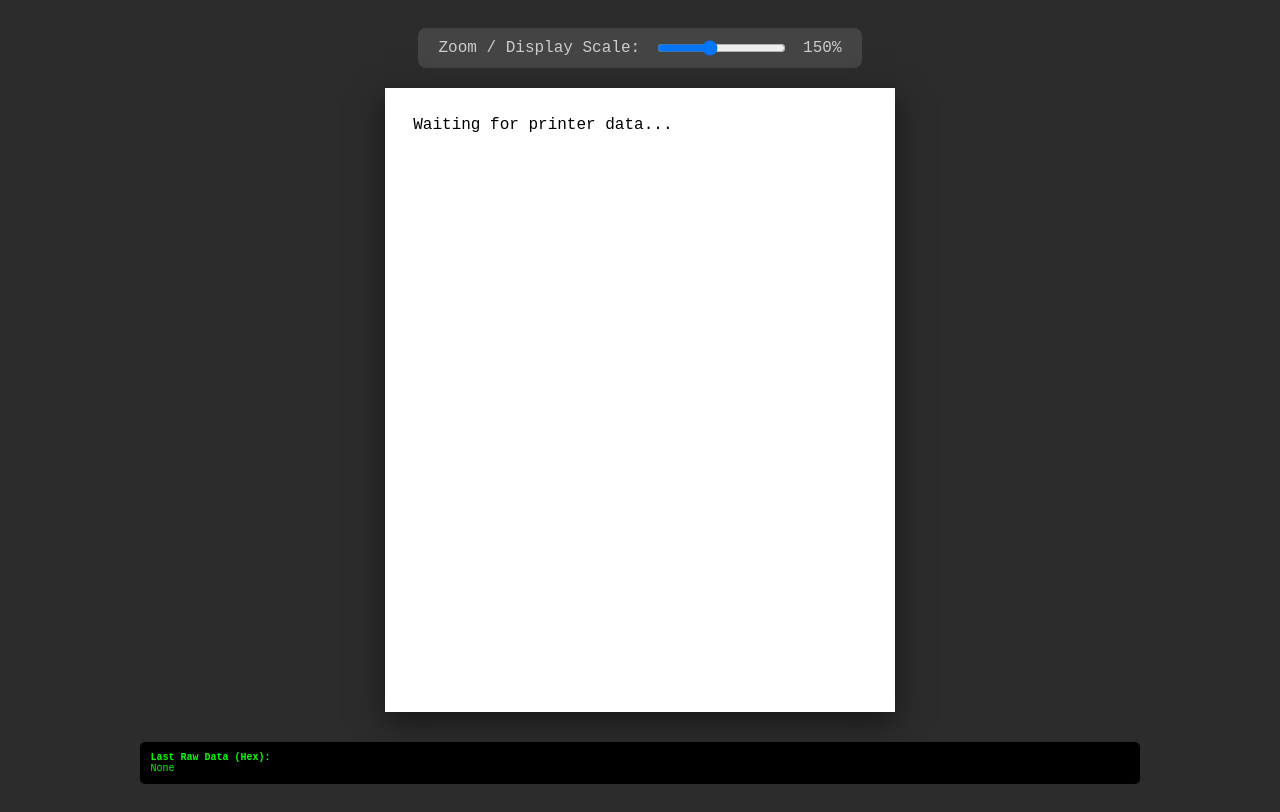
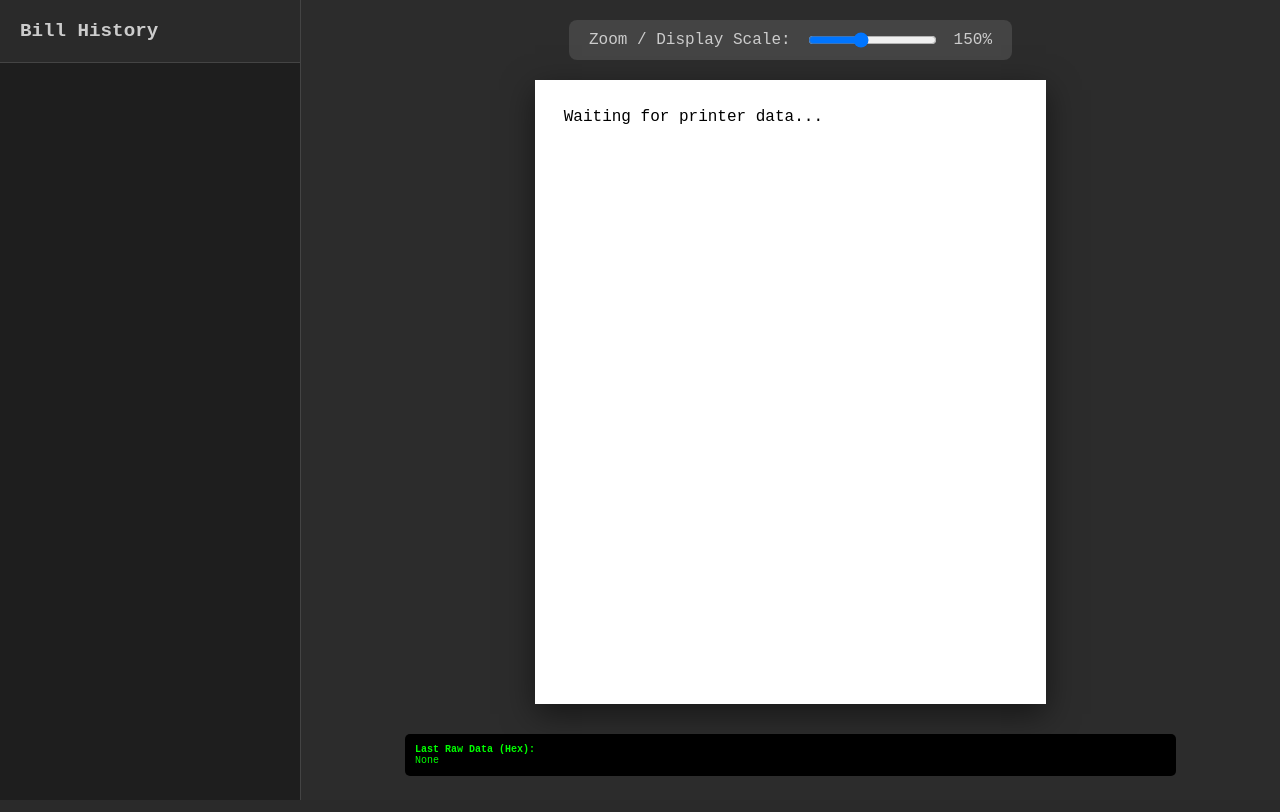
Before and after one commit to CangioUni/escpos-visualizer, a Flask app: page / in a window 1280 px wide. Run offline with Flask 3, Linux system fonts and the light colour scheme; some libraries are stand-ins or nearby versions.

Commit message:
feat: Implement bill history sidebar
Added a sidebar on the left side of the UI to show a history of received bills.
The history items include a timestamp and a brief text preview of the bill contents.
Clicking on a history item correctly recalls and displays the selected bill in the main window.
State is kept entirely in the browser memory, so reloading the page will clear the history as requested.

Co-authored-by: CangioUni <225256392+CangioUni@users.noreply.github.com>

```diff
--- a/templates/index.html
+++ b/templates/index.html
@@ -13,10 +13,76 @@
             background: #2c2c2c;
             font-family: 'Courier New', Courier, monospace;
             display: flex;
+            flex-direction: row;
+            padding: 0;
+            margin: 0;
+            color: #ccc;
+            height: 100vh;
+        }
+
+        #sidebar {
+            width: 300px;
+            background: #1e1e1e;
+            border-right: 1px solid #444;
+            display: flex;
+            flex-direction: column;
+            overflow-y: auto;
+        }
+
+        #sidebar-header {
+            padding: 20px;
+            font-size: 1.2em;
+            font-weight: bold;
+            border-bottom: 1px solid #444;
+            background: #2a2a2a;
+            position: sticky;
+            top: 0;
+        }
+
+        #sidebar-list {
+            display: flex;
+            flex-direction: column;
+        }
+
+        .history-item {
+            padding: 15px 20px;
+            border-bottom: 1px solid #333;
+            cursor: pointer;
+            transition: background 0.2s;
+        }
+
+        .history-item:hover {
+            background: #2a2a2a;
+        }
+
+        .history-item.selected {
+            background: #3a3a3a;
+            border-left: 4px solid #4CAF50;
+            padding-left: 16px;
+        }
+
+        .history-title {
+            font-weight: bold;
+            font-size: 0.9em;
+            margin-bottom: 5px;
+            color: #fff;
+        }
+
+        .history-preview {
+            font-size: 0.8em;
+            color: #aaa;
+            white-space: nowrap;
+            overflow: hidden;
+            text-overflow: ellipsis;
+        }
+
+        #main-content {
+            flex: 1;
+            display: flex;
             flex-direction: column;
             align-items: center;
             padding: 20px;
-            color: #ccc;
+            overflow-y: auto;
         }
 
         /* Controls Panel */
@@ -85,7 +151,15 @@
 </head>
 <body>
 
-    <div class="controls">
+    <div id="sidebar">
+        <div id="sidebar-header">Bill History</div>
+        <div id="sidebar-list">
+            <!-- History items will be injected here -->
+        </div>
+    </div>
+
+    <div id="main-content">
+        <div class="controls">
         <label>Zoom / Display Scale:</label>
         <input type="range" id="zoomRange" min="0.5" max="3.0" step="0.1" value="1.5">
         <span id="zoomVal">150%</span>
@@ -97,9 +171,10 @@
         </div>
     </div>
 
-    <div id="hex-log">
-        <strong>Last Raw Data (Hex):</strong>
-        <div id="hex-output">None</div>
+        <div id="hex-log">
+            <strong>Last Raw Data (Hex):</strong>
+            <div id="hex-output">None</div>
+        </div>
     </div>
 
     <script>
@@ -108,6 +183,9 @@
         const zoomVal = document.getElementById('zoomVal');
         const root = document.documentElement;
 
+        let billsHistory = [];
+        let currentSelectedId = null;
+
         // Handle Zoom Slider
         zoomRange.addEventListener('input', (e) => {
             const val = e.target.value;
@@ -115,7 +193,7 @@
             zoomVal.textContent = Math.round(val * 100) + '%';
         });
 
-        socket.on('new_bill', function(data) {
+        function renderBill(data) {
             const container = document.getElementById('bill-content');
             container.innerHTML = '';
 
@@ -136,6 +214,64 @@
             });
 
             document.getElementById('hex-output').innerText = data.raw;
+        }
+
+        function extractPreview(billData) {
+            let previewText = '';
+            for (const item of billData) {
+                if (item.type === 'text' && item.content && item.content.trim() !== '') {
+                    previewText += item.content.trim() + ' ';
+                    if (previewText.length > 50) break;
+                }
+            }
+            return previewText.trim() || 'No text content';
+        }
+
+        function renderSidebar() {
+            const sidebarList = document.getElementById('sidebar-list');
+            sidebarList.innerHTML = '';
+
+            billsHistory.forEach(record => {
+                const itemDiv = document.createElement('div');
+                itemDiv.className = 'history-item';
+                if (record.id === currentSelectedId) {
+                    itemDiv.classList.add('selected');
+                }
+
+                const titleDiv = document.createElement('div');
+                titleDiv.className = 'history-title';
+                titleDiv.textContent = record.timestamp;
+
+                const previewDiv = document.createElement('div');
+                previewDiv.className = 'history-preview';
+                previewDiv.textContent = record.preview;
+
+                itemDiv.appendChild(titleDiv);
+                itemDiv.appendChild(previewDiv);
+
+                itemDiv.addEventListener('click', () => {
+                    currentSelectedId = record.id;
+                    renderSidebar();
+                    renderBill(record.data);
+                });
+
+                sidebarList.appendChild(itemDiv);
+            });
+        }
+
+        socket.on('new_bill', function(data) {
+            const newRecord = {
+                id: Date.now().toString() + Math.random().toString(36).substr(2, 5),
+                timestamp: new Date().toLocaleString(),
+                preview: extractPreview(data.bill),
+                data: data
+            };
+
+            billsHistory.unshift(newRecord);
+            currentSelectedId = newRecord.id;
+
+            renderSidebar();
+            renderBill(data);
         });
     </script>
 </body>
```
